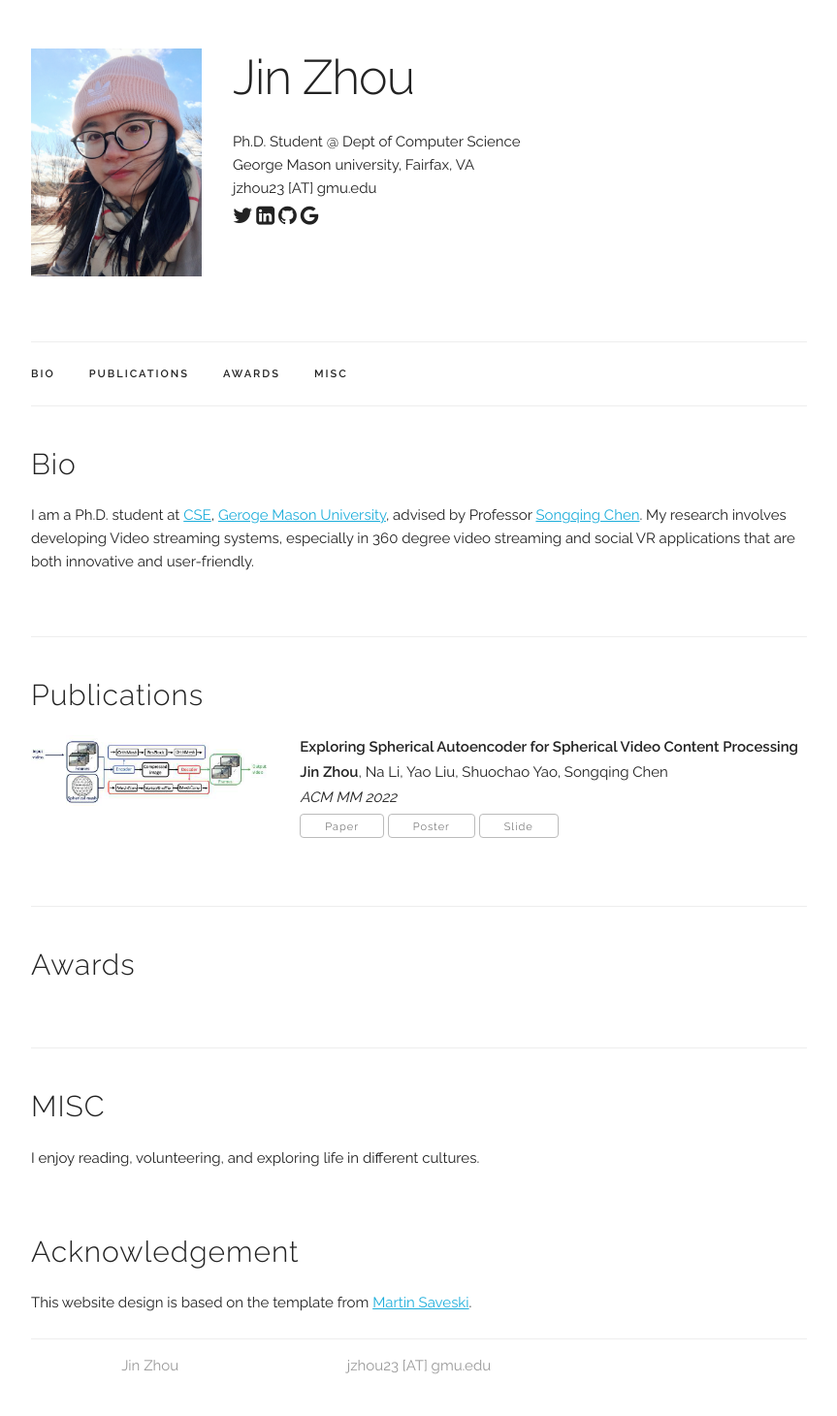
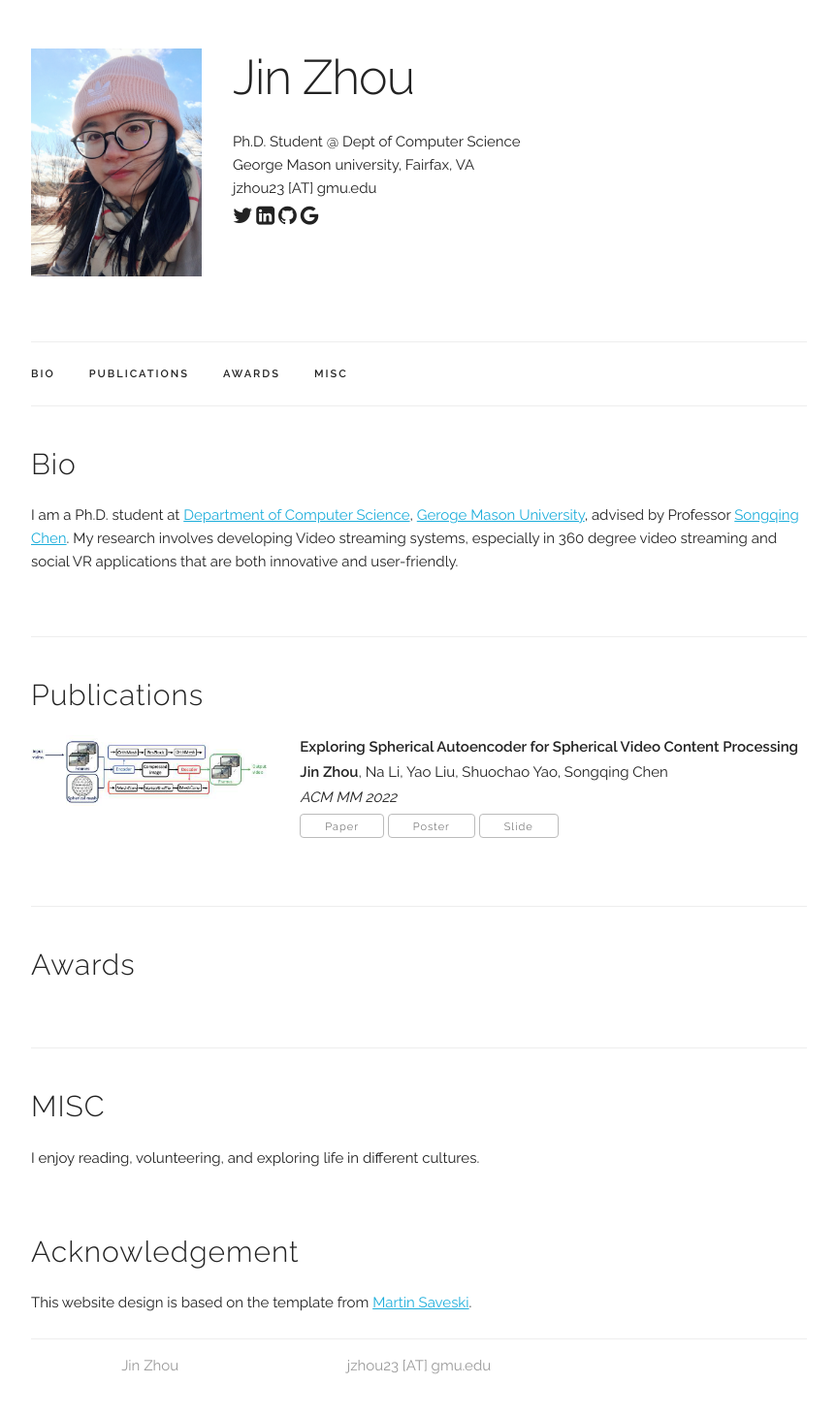
Before and after one commit to SamanthaZH/samamthazh.github.io, a Jekyll site: the page built from index.html, in a window 1280 px wide. Shown: the whole page at 97% size, without its empty margins (208-1071 px from the left). Built offline with Jekyll 4.4.1, drawn with Linux system fonts in a browser that asks for light colours.

Commit message:
Add files via upload

```diff
--- a/index.html
+++ b/index.html
@@ -7,7 +7,7 @@ title: Home
   <h4>Bio</h4>
 
   <p>
-    I am a Ph.D. student at <a href="https://cs.gmu.edu/">CSE</a>, <a href="https://gmu.edu">Geroge Mason University</a>,
+    I am a Ph.D. student at <a href="https://cs.gmu.edu/">Department of Computer Science</a>, <a href="https://gmu.edu">Geroge Mason University</a>,
     advised by Professor <a href="https://cs.gmu.edu/~sqchen/">Songqing Chen</a>.
     My research involves developing Video streaming systems, especially in 360 degree video streaming and social VR applications that are both innovative and user-friendly.
 
```
